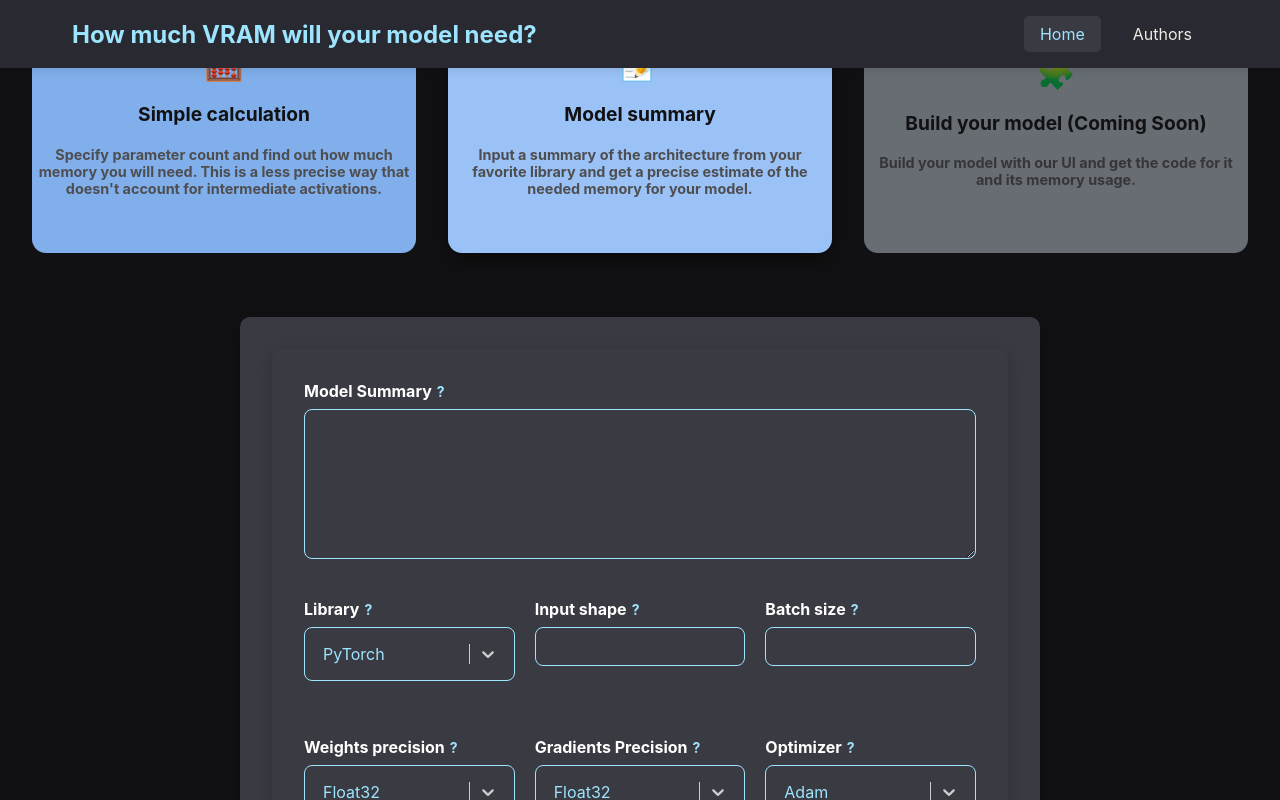
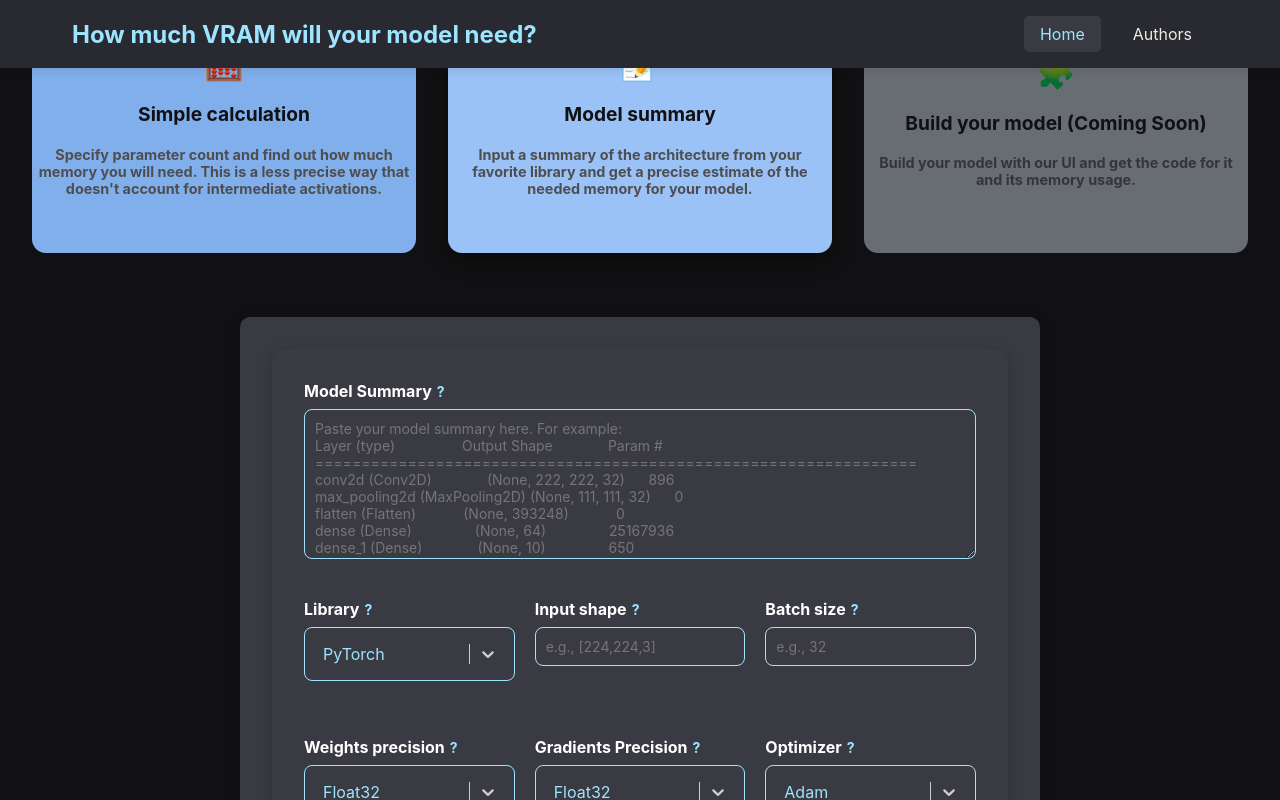
Before and after one commit to AlexBodner/How_Much_VRAM, a React (Vite) app in the folder RamIA/: page / in a window 1280 px wide. Both pictures are taken after a click on the button 640 px from the left and 425 px from the top of the page. Shown: the top 800 px of the page. Built offline with nearby package versions, Linux system fonts and the light colour scheme.

Commit message:
added examples

```diff
--- a/RamIA/src/Components/Form.jsx
+++ b/RamIA/src/Components/Form.jsx
@@ -67,31 +67,31 @@ export default function Form() {
               Parameter count
               <span className="tooltip-trigger" data-tooltip-id="param-count-tooltip">?</span>
             </label>
-            <input type="text" {...register('paramCount')} />
+            <input type="text" {...register('paramCount')} placeholder="e.g., 1000000" />
             <Tooltip id="param-count-tooltip" place="top" effect="solid">
-              The total number of trainable parameters in your model
+              The total number of trainable parameters in your model. For example, a small model might have 1,000,000 parameters.
             </Tooltip>
-        </div>
+          </div>
           <div className="formField">
           <label>
             Input shape
             <span className="tooltip-trigger" data-tooltip-id="input-size-tooltip">?</span>
           </label>
-          <input type="text" {...register('inputSize')} />
+          <input type="text" {...register('inputSize')} placeholder="e.g., [224,224,3]" />
           <Tooltip id="input-size-tooltip" place="top" effect="solid">
-            The dimensions of a single input to your model (e.g., [224,224,3] for an image). It must be an array between [] or an integer.
+            The dimensions of a single input to your model. For example, [224,224,3] for a 224x224 RGB image.
           </Tooltip>
         </div>
       </div>
       <div className="formRow">
-      <div className="formField">
+        <div className="formField">
           <label>
             Batch size
             <span className="tooltip-trigger" data-tooltip-id="batch-size-tooltip">?</span>
           </label>
-          <input type="text" {...register('batchSize')} />
+          <input type="text" {...register('batchSize')} placeholder="e.g., 32" />
           <Tooltip id="batch-size-tooltip" place="top" effect="solid">
-            The number of samples processed in one forward/backward pass
+            The number of samples processed in one forward/backward pass. Common values are 32, 64, or 128.
           </Tooltip>
         </div>
         <div className="formField checkboxField">
@@ -101,7 +101,7 @@ export default function Form() {
             <span className="tooltip-trigger" data-tooltip-id="training-tooltip">?</span>
           </label>
           <Tooltip id="training-tooltip" place="top" effect="solid">
-            Check if you're training the model and blank if you are only doing inference
+            Check if you're training the model. Leave unchecked for inference only.
           </Tooltip>
         </div>
       </div>
--- a/RamIA/src/Components/ModelSummary.jsx
+++ b/RamIA/src/Components/ModelSummary.jsx
@@ -70,14 +70,30 @@ export default function ModelSummary() {
 
   return (
     <form className="modelSummaryForm" onSubmit={handleSubmit(onSubmit)}>
-      <div className="formGrid">
+     <div className="formGrid">
         <div className="formField fullWidth">
           <label>Model Summary
             <span className="tooltip-trigger" data-tooltip-id="summary-tooltip">?</span>
           </label>
-          <textarea {...register('summary')} rows="10" cols="50" />
+          <textarea
+            {...register('summary')}
+            rows="10"
+            cols="50"
+            placeholder="Paste your model summary here. For example:
+Layer (type)                 Output Shape              Param #
+=================================================================
+conv2d (Conv2D)              (None, 222, 222, 32)      896
+max_pooling2d (MaxPooling2D) (None, 111, 111, 32)      0
+flatten (Flatten)            (None, 393248)            0
+dense (Dense)                (None, 64)                25167936
+dense_1 (Dense)              (None, 10)                650
+=================================================================
+Total params: 25,169,482
+Trainable params: 25,169,482
+Non-trainable params: 0"
+          />
           <Tooltip id="summary-tooltip" place="top" effect="solid">
-            The model summary of the selected library. When using Pytorch please use torchsummary module.
+            Paste the model summary from your framework. For PyTorch, use torchsummary. For TensorFlow/Keras, use model.summary().
           </Tooltip>
         </div>
         <div className="formField">
@@ -96,19 +112,18 @@ export default function ModelSummary() {
               />
             )}
           />
-          <Tooltip id="library-tooltip" place="top" effect="solid">
+            <Tooltip id="library-tooltip" place="top" effect="solid">
             Choose the library format that your summary has.
           </Tooltip>
         </div>
-
-          <div className="formField">
+        <div className="formField">
           <label>
             Input shape
             <span className="tooltip-trigger" data-tooltip-id="input-size-tooltip">?</span>
           </label>
-          <input type="text" {...register('inputSize')} />
+          <input type="text" {...register('inputSize')} placeholder="e.g., [224,224,3]" />
           <Tooltip id="input-size-tooltip" place="top" effect="solid">
-            The dimensions of a single input to your model (e.g., [224,224,3] for an image). It must be an array between [] or an integer.
+            The dimensions of a single input to your model. For example, [224,224,3] for a 224x224 RGB image.
           </Tooltip>
         </div>
         <div className="formField">
@@ -116,9 +131,9 @@ export default function ModelSummary() {
             Batch size
             <span className="tooltip-trigger" data-tooltip-id="batch-size-tooltip">?</span>
           </label>
-          <input type="text" {...register('batchSize')} />
+          <input type="text" {...register('batchSize')} placeholder="e.g., 32" />
           <Tooltip id="batch-size-tooltip" place="top" effect="solid">
-            The number of samples processed in one forward/backward pass.
+            The number of samples processed in one forward/backward pass. Common values are 32, 64, or 128.
           </Tooltip>
         </div>
         <div className="formField">
```
